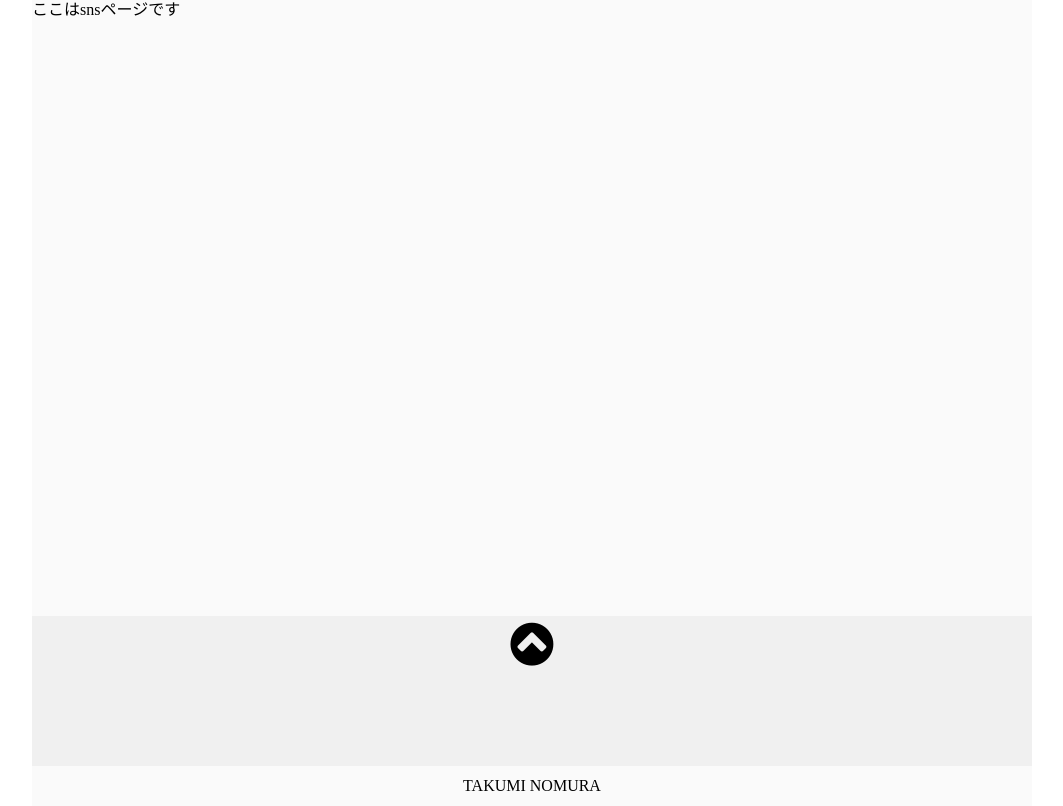
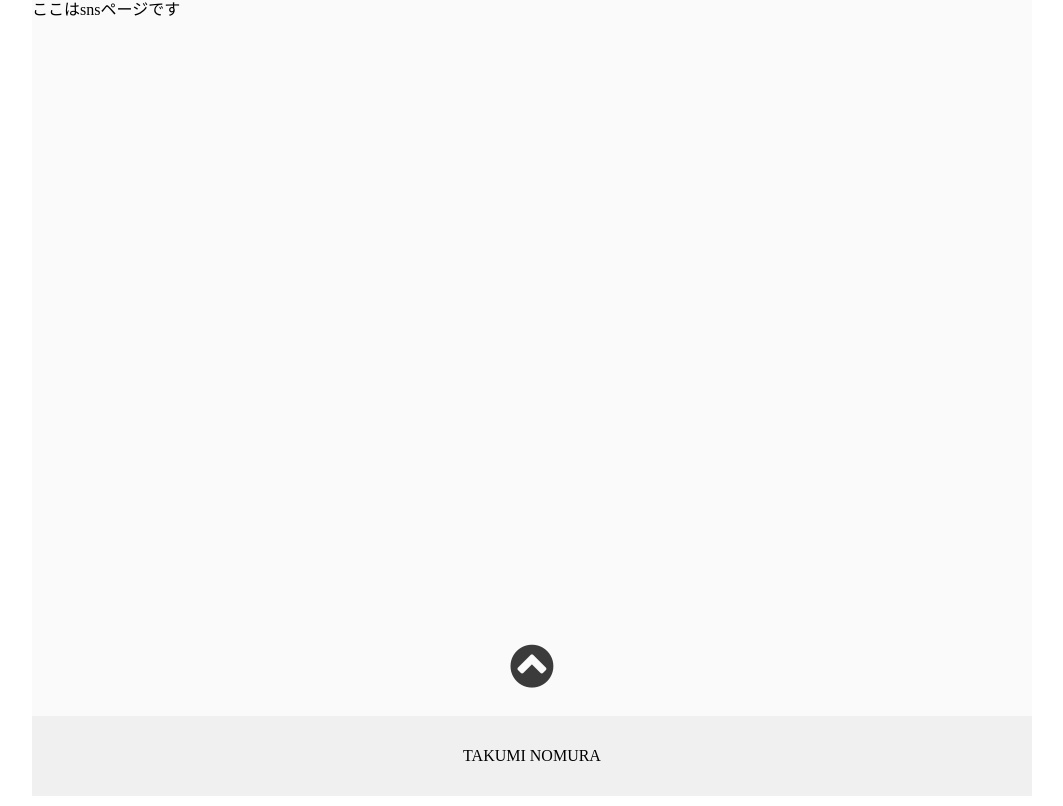
Before and after one commit to ta93n/profile_page, a React (Create React App) app: page / in a window 1280 px wide. Shown: the part 2564-3370 px from the top of the page, without its empty margins (108-1171 px from the left). Built offline with nearby package versions, Linux system fonts and the light colour scheme.

Commit message:
[change]ScrollUpの修正

```diff
--- a/src/App.scss
+++ b/src/App.scss
@@ -159,16 +159,28 @@ header {
     padding: 20px 0;
   }
   #scroll-up {
-    height: 150px;
-    background-color: #f0f0f0;
-    text-align: center;
-    font-size: 50px;
+    background-color: #fafafa;
+    .scroll-up-btn {
+      height: 100px;
+      width: 100px;
+      margin: auto;
+      position: relative;
+      .fa {
+        position: absolute;
+        top: 50%;
+        left: 50%;
+        transform: translateY(-50%) translateX(-50%);
+        transform: translateY(-50%) translateX(-50%);
+        font-size: 50px;
+        color: #3b3b3b;
+      }
+    }
   }
 }
 
 footer {
-  background-color: #fafafa;
-  height: 40px;
+  background-color: #f0f0f0;
+  height: 80px;
   display: flex;
   justify-content: center;
   align-items: center;
--- a/src/Components/ScrollUp.js
+++ b/src/Components/ScrollUp.js
@@ -12,8 +12,9 @@ class ScrollUp extends Component {
   render() {
     return(
       <div id="scroll-up">
-        {/* JSXにJavaScriptを埋め込むには、JavaScriptの部分を中括弧{ }で囲む */}
-        <i onClick={this.scrollToTop} className="fa fa-chevron-circle-up" /> {/* thisとはScrollUpクラスのこと */}
+        <div className="scroll-up-btn">
+          <i onClick={this.scrollToTop} className="fa fa-chevron-circle-up" />
+        </div>
       </div>
     );
   }
```
Also changed, not shown: 1 other file (tests, documents, lock files or other folders).
